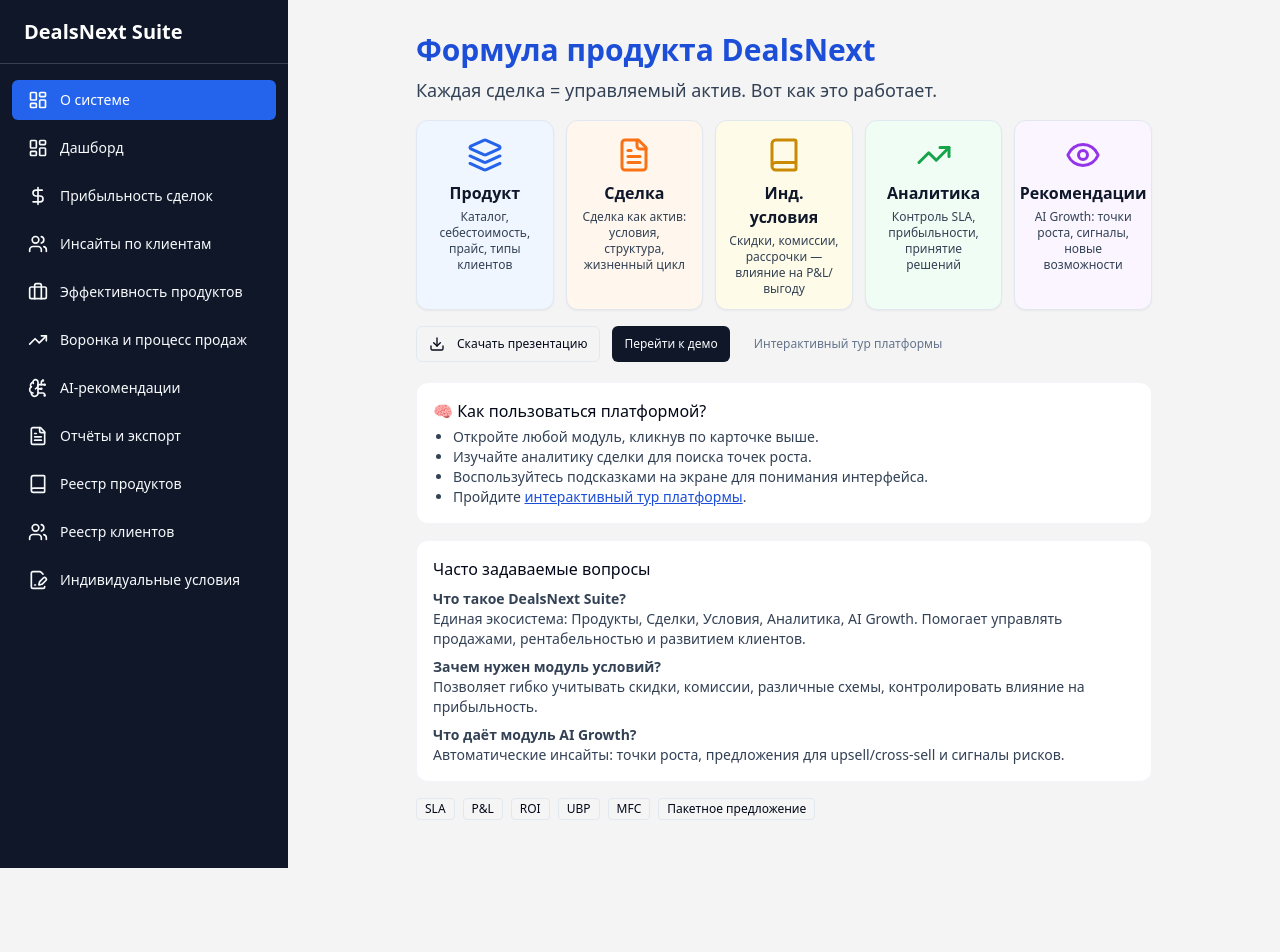
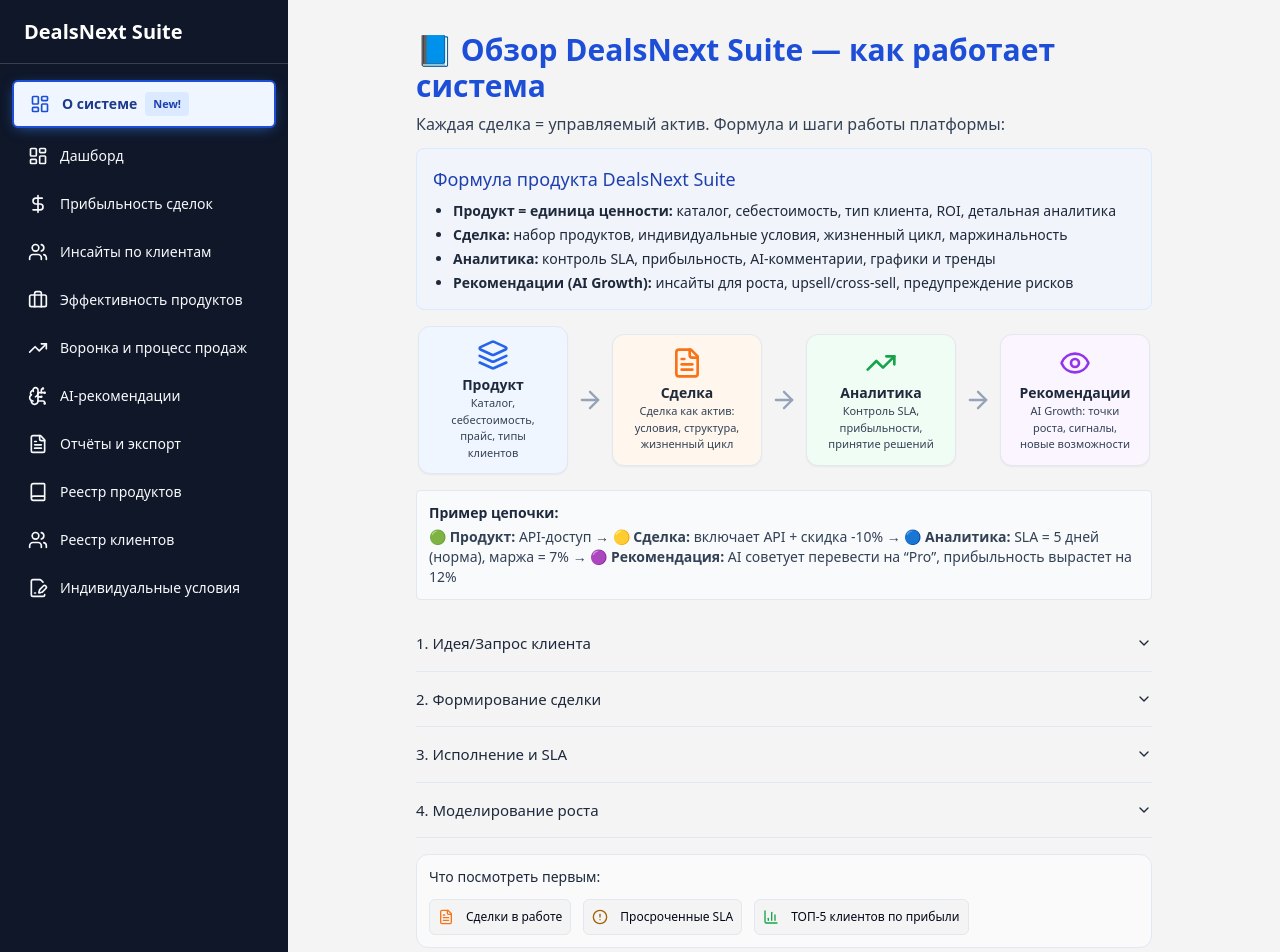
Before and after one commit to eiler2005/dealsnext-insight-hub, a React (Vite) app: page /about in a window 1280 px wide. Shown: the top 952 px of the page. Before the commit the page ends 868 px from the top, so only its background shows below. Built offline with nearby package versions, Linux system fonts and the light colour scheme.

Commit message:
Enhance "How the system works" section
- Added detailed product formula explanation, interactive flow visualization, and other onboarding elements to the `/about` page.
- Improved visual styling and layout.

```diff
--- a/src/components/layout/Sidebar.tsx
+++ b/src/components/layout/Sidebar.tsx
@@ -2,17 +2,17 @@
 import { NavLink } from "react-router-dom";
 import { navItems } from "@/data/mockData";
 import { cn } from "@/lib/utils";
+import { LayoutDashboard } from "lucide-react";
 
 const customNavItems = [
   {
     name: "О системе",
     path: "/about",
-    icon: "layout-dashboard", // Choose 'layout-dashboard' as a placeholder icon
+    icon: "layout-dashboard",
+    highlight: true,
   },
   ...navItems,
 ];
-
-import { LayoutDashboard } from "lucide-react";
 
 const iconMap: Record<string, any> = {
   "layout-dashboard": LayoutDashboard,
@@ -28,23 +28,35 @@ const Sidebar = () => {
       {/* Главное меню теперь с "О системе" наверху */}
       <nav className="flex-1 px-3 py-4 space-y-2 overflow-y-auto sidebar-scroll">
         {customNavItems.map((item) => {
-          // Для нового "О системе"
           const Icon = typeof item.icon === "string" ? iconMap[item.icon] : item.icon;
+          const isAbout = item.path === "/about";
           return (
             <NavLink
               key={item.name}
               to={item.path}
               className={({ isActive }) =>
                 cn(
-                  "flex items-center px-4 py-2.5 text-sm font-medium rounded-md transition-colors",
+                  "flex items-center px-4 py-2.5 text-sm font-medium rounded-md transition-colors group",
                   isActive
                     ? "bg-primary text-primary-foreground"
-                    : "hover:bg-gray-700 hover:text-white"
+                    : "hover:bg-gray-700 hover:text-white",
+                  isAbout
+                    ? "border-2 border-blue-700 bg-blue-50 text-blue-900 shadow-sm font-bold animate-pulse-once"
+                    : ""
                 )
               }
+              style={isAbout ? {
+                boxShadow: "0 3px 14px -4px #3b82f6b3",
+                borderWidth: "2px"
+              } : undefined}
             >
-              {Icon && <Icon className="mr-3 h-5 w-5" />}
+              {Icon && (
+                <Icon className={cn("mr-3 h-5 w-5", isAbout ? "text-blue-700" : "")} />
+              )}
               <span>{item.name}</span>
+              {isAbout && (
+                <span className="ml-2 px-2 py-0.5 rounded bg-blue-100 text-[11px] text-blue-800 font-semibold animate-fade-in">New!</span>
+              )}
             </NavLink>
           );
         })}
--- a/src/pages/AboutSystem.tsx
+++ b/src/pages/AboutSystem.tsx
@@ -1,52 +1,74 @@
 
-import { Layers, FileText, Book, TrendingUp, Eye, Download } from "lucide-react";
+import { Layers, FileText, Book, TrendingUp, Eye, ArrowRight, Users, BarChart3, AlertCircle } from "lucide-react";
 import { Button } from "@/components/ui/button";
+import { Accordion, AccordionContent, AccordionItem, AccordionTrigger } from "@/components/ui/accordion";
 import OverviewGlossary from "@/components/overview/OverviewGlossary";
 import { useNavigate } from "react-router-dom";
+import React from "react";
 
 const MODS = [
   {
     key: "products",
     label: "Продукт",
-    icon: <Layers size={36} className="text-blue-600" />,
-    color: "bg-blue-50",
+    icon: <Layers size={32} className="text-blue-600" />,
     desc: "Каталог, себестоимость, прайс, типы клиентов",
     to: "/product-registry",
+    color: "bg-blue-50",
+    arrow: true,
+    explain: "Каталог всех продуктов/услуг, данные для дальнейшей аналитики."
   },
   {
     key: "deals",
     label: "Сделка",
-    icon: <FileText size={36} className="text-orange-500" />,
-    color: "bg-orange-50",
+    icon: <FileText size={32} className="text-orange-500" />,
     desc: "Сделка как актив: условия, структура, жизненный цикл",
     to: "/deal-profitability",
-  },
-  {
-    key: "conditions",
-    label: "Инд. условия",
-    icon: <Book size={36} className="text-yellow-600" />,
-    color: "bg-yellow-50",
-    desc: "Скидки, комиссии, рассрочки — влияние на P&L/выгоду",
-    to: "/individual-conditions",
+    color: "bg-orange-50",
+    arrow: true,
+    explain: "Сделка = набор продуктов + индивидуальные условия клиента."
   },
   {
     key: "analytics",
     label: "Аналитика",
-    icon: <TrendingUp size={36} className="text-green-600" />,
-    color: "bg-green-50",
+    icon: <TrendingUp size={32} className="text-green-600" />,
     desc: "Контроль SLA, прибыльности, принятие решений",
     to: "/dashboard",
+    color: "bg-green-50",
+    arrow: true,
+    explain: "Аналитика по исполнению сделки, прибыли, SLA, AI-подсказки."
   },
   {
     key: "ai",
     label: "Рекомендации",
-    icon: <Eye size={36} className="text-purple-600" />,
-    color: "bg-purple-50",
+    icon: <Eye size={32} className="text-purple-600" />,
     desc: "AI Growth: точки роста, сигналы, новые возможности",
     to: "/ai-recommendations",
+    color: "bg-purple-50",
+    arrow: false,
+    explain: "AI-инсайты и подсказки для роста и удержания."
   },
 ];
 
+// Ссылки "Что посмотреть первым"
+const QUICK_LINKS = [
+  {
+    icon: <FileText className="text-orange-500 mr-1" size={18} />,
+    label: "Сделки в работе",
+    to: "/deal-profitability",
+  },
+  {
+    icon: <AlertCircle className="text-yellow-700 mr-1" size={18} />,
+    label: "Просроченные SLA",
+    to: "/dashboard",
+  },
+  {
+    icon: <BarChart3 className="text-green-600 mr-1" size={18} />,
+    label: "ТОП-5 клиентов по прибыли",
+    to: "/client-insights",
+  },
+];
+
+// FAQ
 const FAQS = [
   {
     q: "Что такое DealsNext Suite?",
@@ -62,33 +84,135 @@ const FAQS = [
   },
 ];
 
+// Сценарий "Как живёт сделка"
+const LIFE_SCENARIO = [
+  {
+    title: "1. Идея/Запрос клиента",
+    content: "Клиент проявляет интерес или приходит запрос от менеджера. Оцениваются возможные продукты.",
+  },
+  {
+    title: "2. Формирование сделки",
+    content: "В сделку добавляют продукты, определяют условия, рассчитывают маржинальность.",
+  },
+  {
+    title: "3. Исполнение и SLA",
+    content: "Контроль выполнения договорённостей, автоматический мониторинг SLA, аналитика по исполнению.",
+  },
+  {
+    title: "4. Моделирование роста",
+    content: "AI анализирует успешность, даёт рекомендации: upsell, новые возможности или оптимизацию условий.",
+  },
+];
+
+function FlowChain() {
+  const navigate = useNavigate();
+  return (
+    <div className="flex flex-wrap sm:flex-nowrap items-center my-4 justify-center gap-0 relative z-10">
+      {MODS.map((mod, idx) => (
+        <React.Fragment key={mod.key}>
+          <div
+            className={`relative flex flex-col items-center px-4 py-3 min-w-[120px] max-w-[150px] rounded-xl border border-slate-200 shadow-sm transition-all cursor-pointer hover:shadow-md group ${mod.color}`}
+            tabIndex={0}
+            onClick={() => navigate(mod.to)}
+            title={mod.explain}
+          >
+            {mod.icon}
+            <span className="font-semibold text-sm mt-1 text-slate-800">{mod.label}</span>
+            <span className="text-[11px] text-slate-700 text-center">{mod.desc}</span>
+            <span className="hidden group-hover:block absolute left-1/2 -translate-x-1/2 top-full mt-2 bg-white p-2 border rounded shadow-md w-max z-40 text-xs text-slate-700">
+              {mod.explain}
+            </span>
+          </div>
+          {mod.arrow && (
+            <span className="mx-2">
+              <ArrowRight size={28} className="text-slate-400" />
+            </span>
+          )}
+        </React.Fragment>
+      ))}
+    </div>
+  );
+}
+
+function RoleWalkthroughStub() {
+  return (
+    <div className="bg-slate-50 border p-3 rounded-md mb-4 flex flex-col gap-2">
+      <div className="font-medium text-sm mb-1"><Users className="inline mr-1" size={18}/>Выберите свою роль:</div>
+      <div className="flex gap-3 flex-wrap">
+        <Button size="sm" variant="outline" className="text-xs">Менеджер</Button>
+        <Button size="sm" variant="outline" className="text-xs">Аналитик</Button>
+        <Button size="sm" variant="outline" className="text-xs">Руководитель</Button>
+        <span className="ml-2 text-xs text-muted-foreground">(рольвая настройка - скоро)</span>
+      </div>
+    </div>
+  );
+}
+
 export default function AboutSystem() {
   const navigate = useNavigate();
-
   return (
     <div className="w-full max-w-3xl mx-auto py-8 px-4">
-      {/* Header */}
-      <div className="mb-4">
-        <h1 className="text-2xl md:text-3xl font-bold text-blue-700 mb-2">Формула продукта DealsNext</h1>
-        <p className="text-slate-700 text-base md:text-lg mb-4">
-          Каждая сделка = управляемый актив. Вот как это работает.
-        </p>
+      {/* Закрепленный заголовок */}
+      <div className="mb-3">
+        <h1 className="text-2xl md:text-3xl font-bold text-blue-700 mb-2">📘 Обзор DealsNext Suite — как работает система</h1>
+        <div className="text-base mb-2 text-slate-700">Каждая сделка = управляемый актив. Формула и шаги работы платформы:</div>
       </div>
-      {/* Modules cards */}
-      <div className="flex flex-wrap gap-3 mb-4 justify-between">
-        {MODS.map((mod) => (
-          <button
-            key={mod.key}
-            className={`flex-1 min-w-[135px] max-w-[180px] flex flex-col items-center px-3 pt-4 pb-3 rounded-xl border border-slate-200 shadow-sm transition hover:shadow-lg duration-150 ${mod.color} clickable-card`}
-            style={{ flexBasis: "18%" }}
-            onClick={() => navigate(mod.to)}
-          >
-            <span>{mod.icon}</span>
-            <span className="font-semibold text-base mt-2 mb-1 text-slate-900">{mod.label}</span>
-            <span className="text-xs text-slate-700 text-center mb-0">{mod.desc}</span>
-          </button>
+
+      {/* Формула продукта: расширенное описание */}
+      <div className="mb-2 rounded-lg p-4 border border-blue-100 bg-blue-50/50">
+        <div className="font-medium text-blue-800 text-lg mb-2">Формула продукта DealsNext Suite</div>
+        <ul className="list-disc pl-5 text-slate-800 text-sm space-y-1">
+          <li><b>Продукт = единица ценности:</b> каталог, себестоимость, тип клиента, ROI, детальная аналитика</li>
+          <li><b>Сделка:</b> набор продуктов, индивидуальные условия, жизненный цикл, маржинальность</li>
+          <li><b>Аналитика:</b> контроль SLA, прибыльность, AI-комментарии, графики и тренды</li>
+          <li><b>Рекомендации (AI Growth):</b> инсайты для роста, upsell/cross-sell, предупреждение рисков</li>
+        </ul>
+      </div>
+
+      {/* Интерактивная flow-цепочка */}
+      <FlowChain />
+
+      {/* Пример цепочки */}
+      <div className="mb-4 bg-slate-50 border rounded p-3 text-sm text-slate-700">
+        <span className="font-semibold text-slate-800">Пример цепочки:</span><br />
+        <span className="inline-block mt-1 text-xs md:text-sm">
+          🟢 <b>Продукт:</b> API-доступ →
+          🟡 <b>Сделка:</b> включает API + скидка -10% →
+          🔵 <b>Аналитика:</b> SLA = 5 дней (норма), маржа = 7% →
+          🟣 <b>Рекомендация:</b> AI советует перевести на “Pro”, прибыльность вырастет на 12%
+        </span>
+      </div>
+
+      {/* Блок сценария */}
+      <Accordion type="single" collapsible className="mb-4">
+        {LIFE_SCENARIO.map((step, i) => (
+          <AccordionItem key={step.title} value={`step${i}`}>
+            <AccordionTrigger className="text-[15px] text-slate-800">{step.title}</AccordionTrigger>
+            <AccordionContent className="text-sm text-muted-foreground">{step.content}</AccordionContent>
+          </AccordionItem>
         ))}
+      </Accordion>
+
+      {/* Быстрые ссылки */}
+      <div className="mb-4 bg-white/60 border rounded-xl p-3 flex flex-col gap-2">
+        <div className="font-medium text-slate-800 text-sm mb-1">Что посмотреть первым:</div>
+        <div className="flex flex-wrap gap-3">
+          {QUICK_LINKS.map(link => (
+            <Button
+              key={link.label}
+              size="sm"
+              variant="outline"
+              className="text-xs px-2 flex items-center"
+              onClick={() => navigate(link.to)}
+            >
+              {link.icon} {link.label}
+            </Button>
+          ))}
+        </div>
       </div>
+
+      {/* Ролевой walkthrough-stub */}
+      <RoleWalkthroughStub />
 
       {/* Actions */}
       <div className="flex flex-wrap gap-3 items-center mb-5">
@@ -98,7 +222,7 @@ export default function AboutSystem() {
           className="text-xs px-3"
           onClick={() => window.open("https://dealsnext.su/presentation.pdf", "_blank")}
         >
-          <Download className="w-4 h-4 mr-1" /> Скачать презентацию
+          Скачать презентацию
         </Button>
         <Button
           size="sm"
@@ -117,24 +241,7 @@ export default function AboutSystem() {
           Интерактивный тур платформы
         </Button>
       </div>
-
-      {/* Onboarding Instructions */}
-      <div className="mb-4 bg-white rounded-xl p-4 border border-slate-100">
-        <div className="text-base font-medium mb-1">🧠 Как пользоваться платформой?</div>
-        <ul className="pl-5 list-disc text-sm text-slate-700 mb-0">
-          <li>Откройте любой модуль, кликнув по карточке выше.</li>
-          <li>Изучайте аналитику сделки для поиска точек роста.</li>
-          <li>Воспользуйтесь подсказками на экране для понимания интерфейса.</li>
-          <li>
-            Пройдите{" "}
-            <a href="https://dealsnext.su/walkthrough" target="_blank" className="underline text-blue-700">
-              интерактивный тур платформы
-            </a>.
-          </li>
-        </ul>
-      </div>
-
-      {/* FAQ Section */}
+      {/* FAQ */}
       <div className="mb-4 bg-white rounded-xl p-4 border border-slate-100">
         <div className="text-base font-medium mb-2">Часто задаваемые вопросы</div>
         <ul className="space-y-2 text-sm text-slate-700">
@@ -146,8 +253,7 @@ export default function AboutSystem() {
           ))}
         </ul>
       </div>
-
-      {/* Glossary */}
+      {/* Глоссарий */}
       <OverviewGlossary />
     </div>
   );
```
